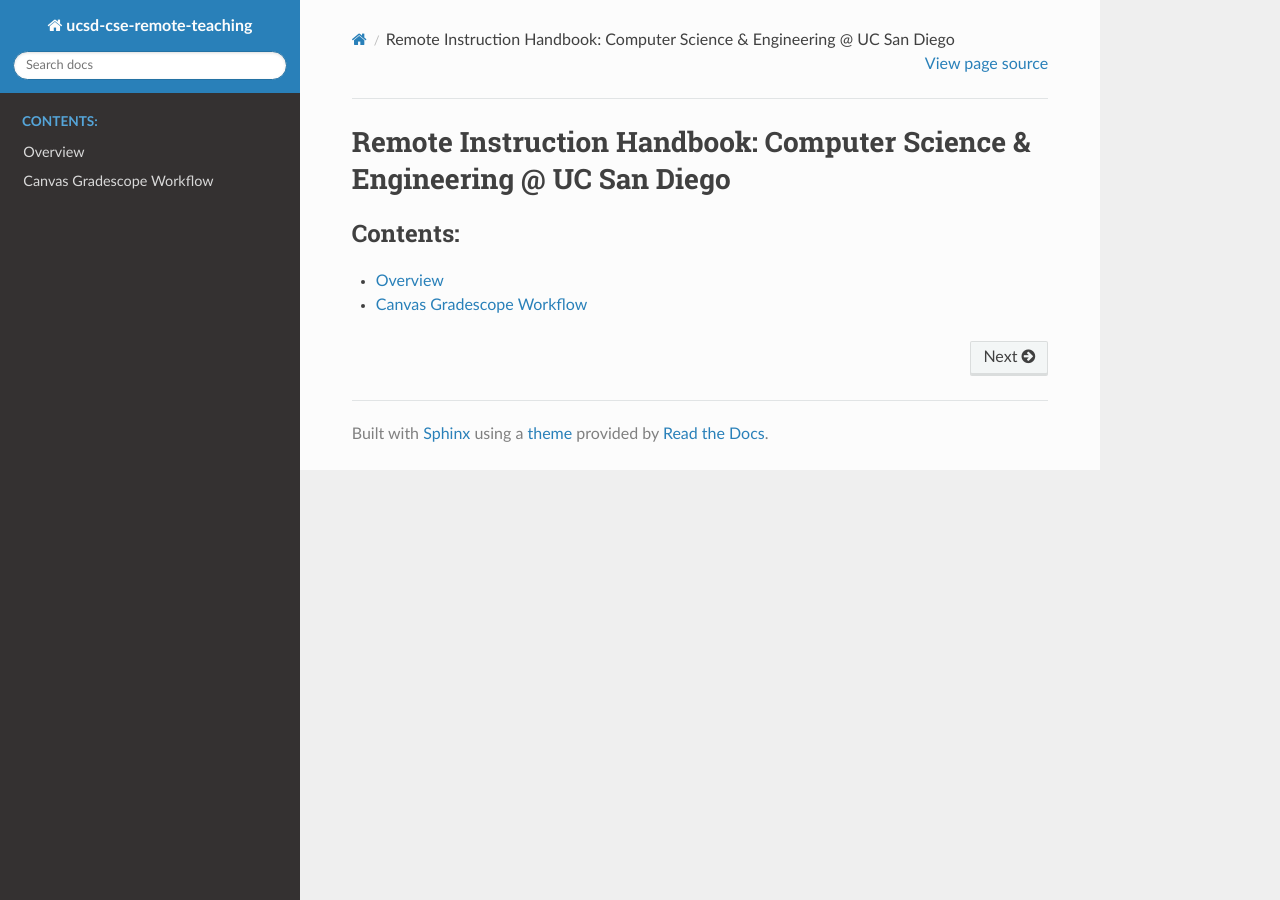
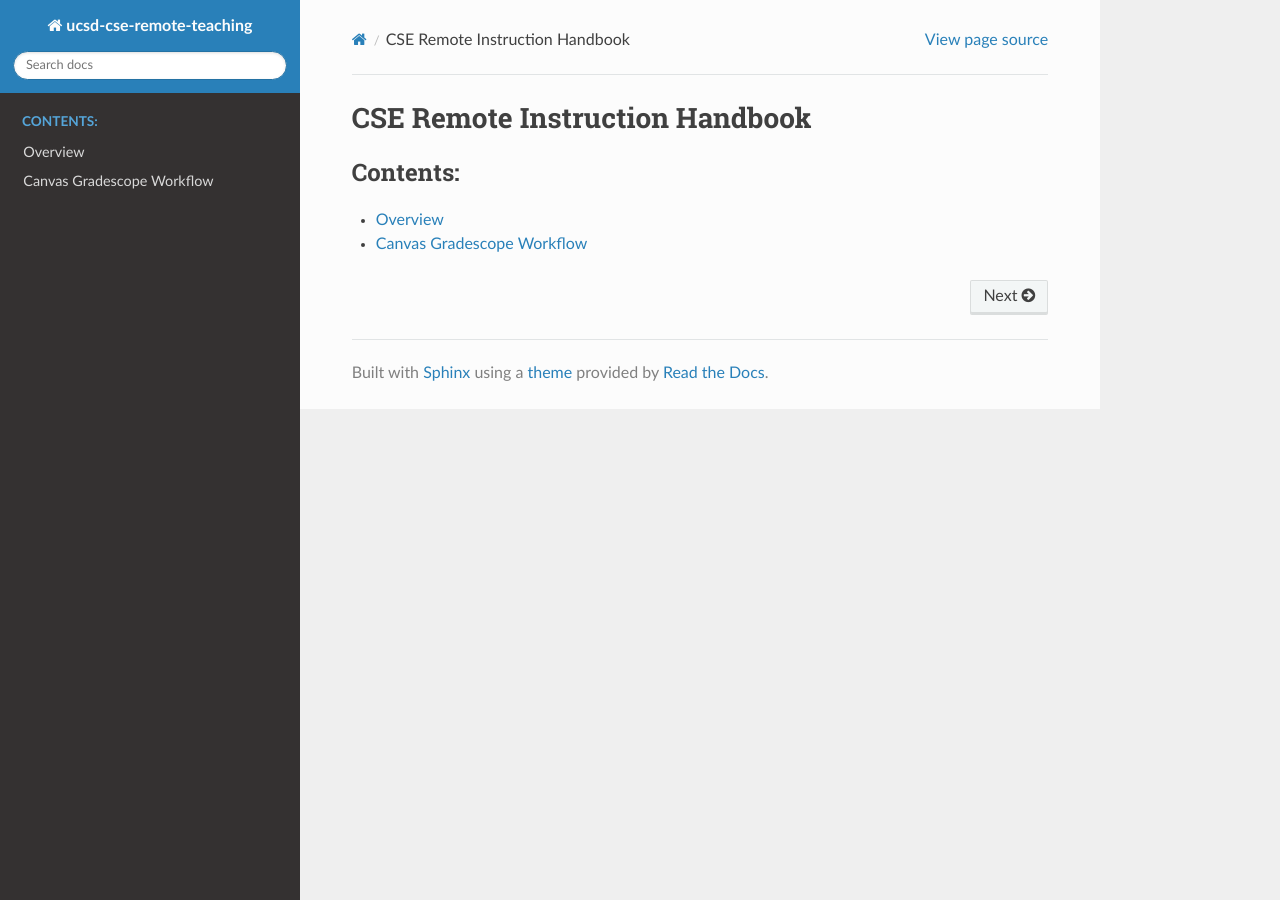
Before and after one commit to ucsd-cse-remote-teaching/ucsd-cse-remote-teaching.github.io, a Sphinx documentation site: the page built from source/index.rst, in a window 1280 px wide. Built offline with Sphinx 7.4.7 and the Read the Docs theme 2.0.0, drawn with Linux system fonts in a browser that asks for light colours.

Commit message:
update title

```diff
--- a/source/index.rst
+++ b/source/index.rst
@@ -1,7 +1,7 @@
 
 
-Remote Instruction Handbook: Computer Science & Engineering @ UC San Diego
-==========================================================================
+CSE Remote Instruction Handbook
+===============================
 
 .. toctree::
    :maxdepth: 1
```
